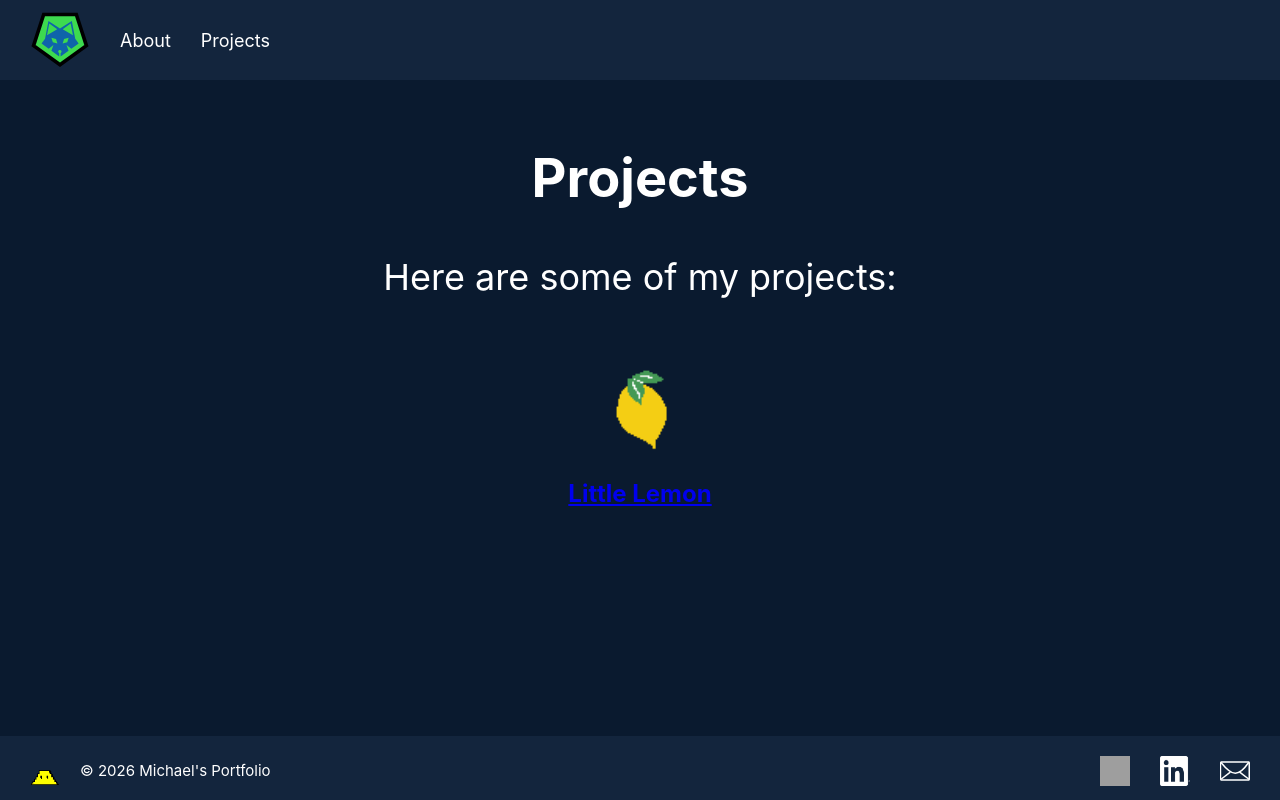
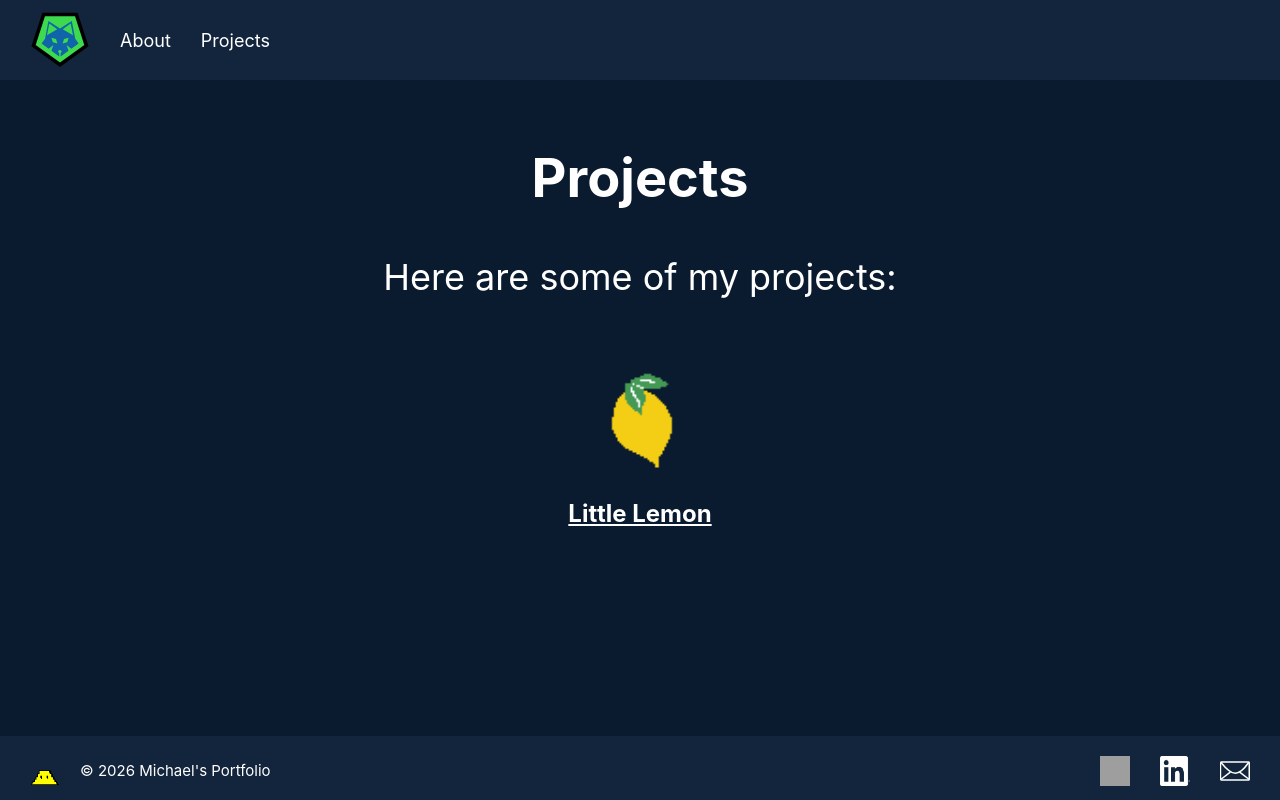
Before and after one commit to mgj0226/mgj0226.github.io, a JavaScript app: page /projects in a window 1280 px wide. In both pictures the pointer is over the picture 640 px from the left and 404 px from the top of the page. Built offline with nearby package versions, Linux system fonts and the light colour scheme; grey boxes are pictures that could not be loaded; the HTML template or start-up script is replaced by a standard one.

Commit message:
added hover animation to project-image

```diff
--- a/src/App.css
+++ b/src/App.css
@@ -84,10 +84,15 @@
 .projects .project-list .project-item {
   margin-bottom: 20px;
   font-size: medium;
+  color: #FFFFFF;
 }
 .projects .project-list .project-item .project-image {
   width: 100px;
   height: 100px;
+}
+.projects .project-list .project-item .project-image:hover {
+  width: 120px;
+  height: 120px;
 }
 
 .header {
--- a/src/App.scss
+++ b/src/App.scss
@@ -89,9 +89,14 @@
         .project-item {
             margin-bottom: 20px;
             font-size: medium;
+            color: $primary-text-color;
             .project-image {
                 width: 100px;
                 height: 100px;
+                &:hover {
+                width: 120px;
+                height: 120px;
+                }
             }
         }
     }
```
Also changed, not shown: 1 other file (tests, documents, lock files or other folders).
